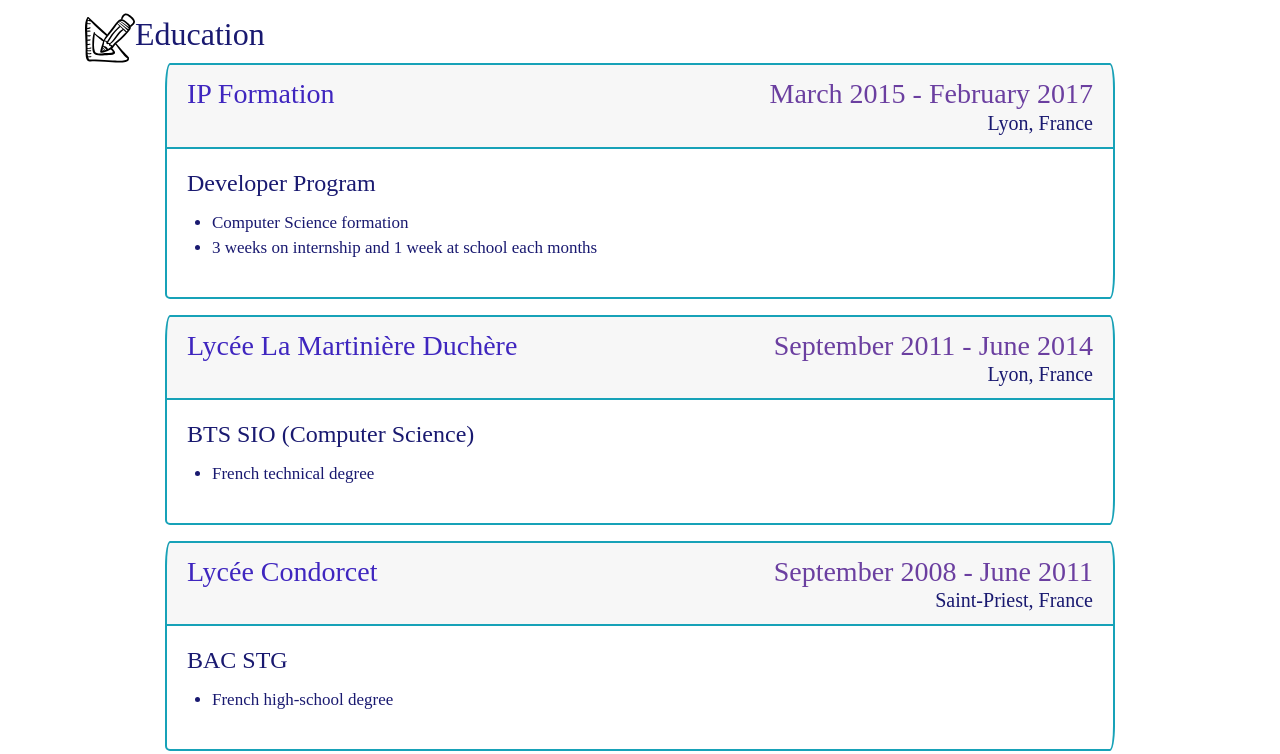
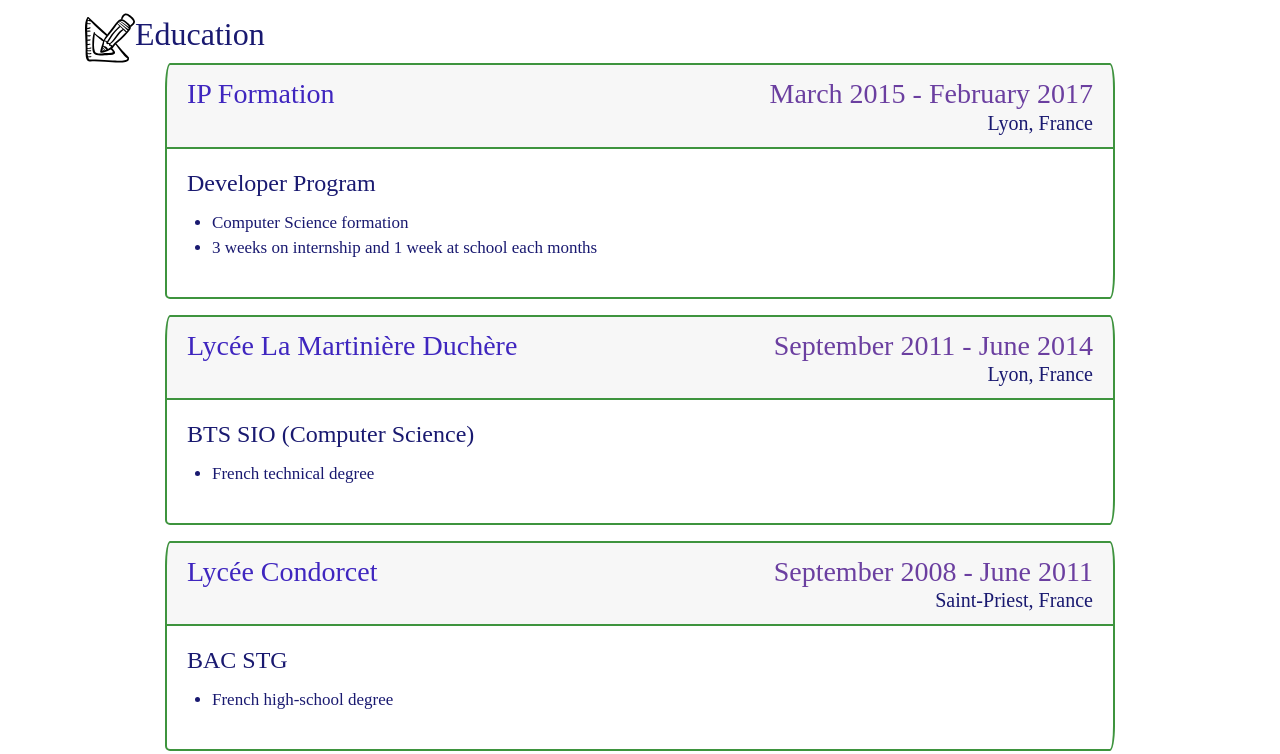
Before and after one commit to nayed/nayed.io, a Gatsby site: page /cv in a window 1280 px wide. Shown: the part 1519-2273 px from the top of the page. Built offline with nearby package versions, Linux system fonts and the light colour scheme; Gatsby itself is replaced by a stand-in of ours.

Commit message:
tweaking

```diff
--- a/src/components/card.js
+++ b/src/components/card.js
@@ -15,7 +15,7 @@ export const Card = styled.div`
   background-clip: border-box;
   border: 2px solid #333;
   border-radius: 5px 5px 5px 5px/25px 25px 25px 5px;
-  border-color: #17a2b8;
+  border-color: ${props => (props.borderColor ? props.borderColor : '#17a2b8')};
   margin-right: 15px;
   margin-bottom: 16px;
   margin-left: 15px;
--- a/src/components/cv/education.js
+++ b/src/components/cv/education.js
@@ -13,7 +13,7 @@ import {
 } from '../card'
 
 export default props => (
-  <Card>
+  <Card borderColor={props.borderColor}>
     <CardHeader>
       <CardHeaderTop>
         <CardHeaderTitle>{props.education.name}</CardHeaderTitle>
--- a/src/pages/cv.js
+++ b/src/pages/cv.js
@@ -117,7 +117,11 @@ export default () => (
       Education
     </H2>
     {education.map(item => (
-      <Education education={item} key={education.indexOf(item)} />
+      <Education
+        education={item}
+        key={education.indexOf(item)}
+        borderColor="#3e943e"
+      />
     ))}
 
     <H2>
```
